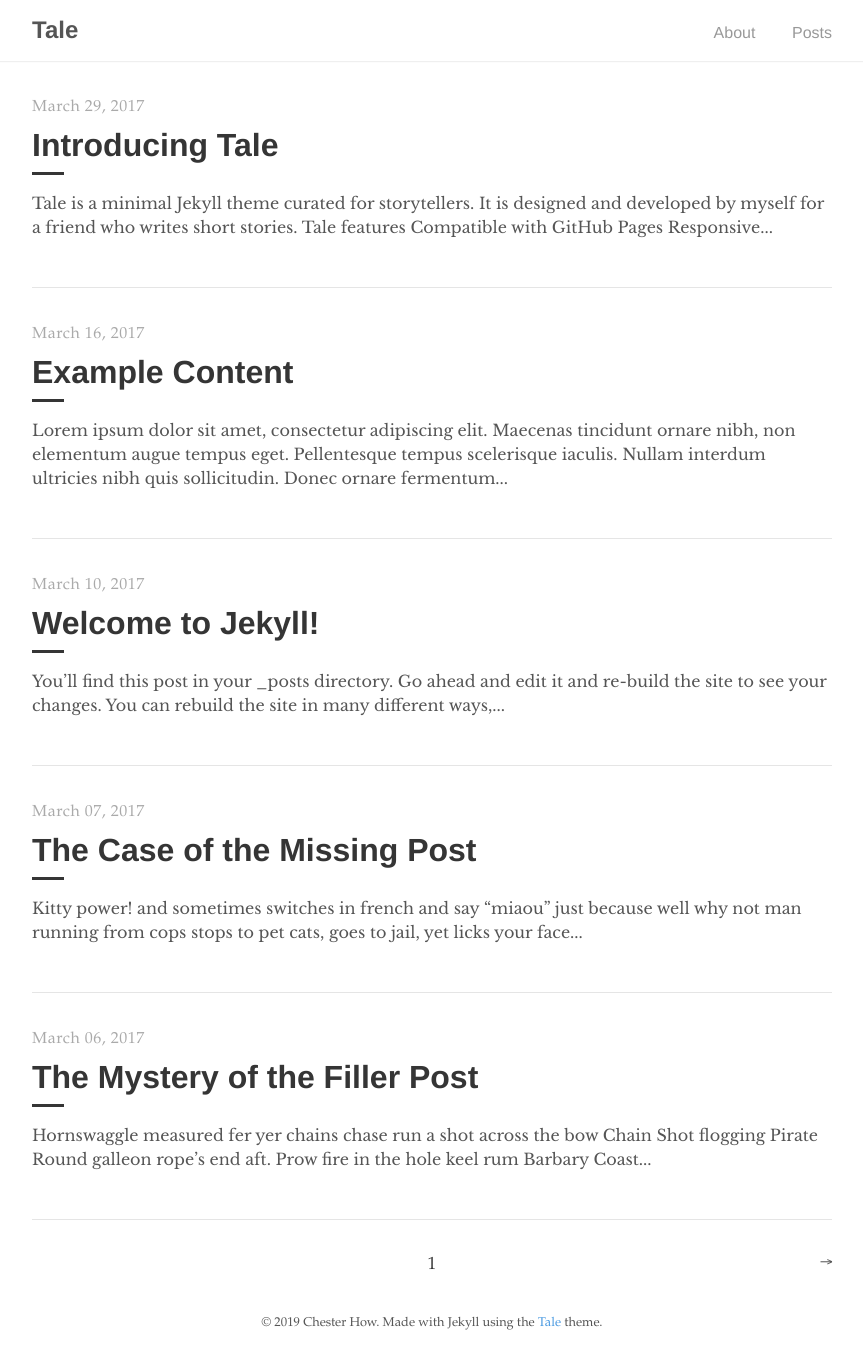
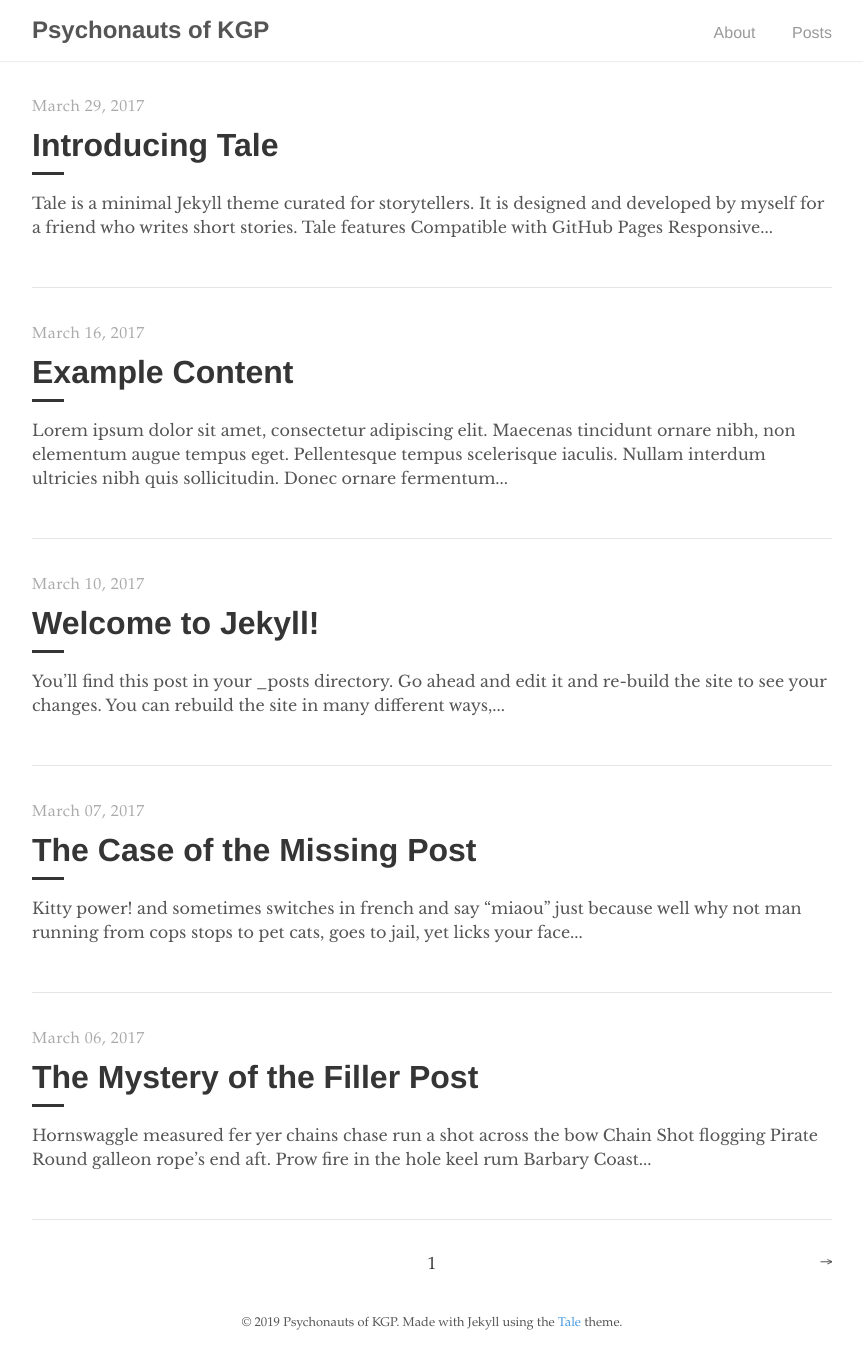
Before and after one commit to psychonautsofkgp/psychonautsofkgp.github.io, a Jekyll site: the page built from index.html, in a window 1280 px wide. Shown: the whole page, without its empty margins (208-1071 px from the left). Built offline with Jekyll 4.4.1, drawn with Linux system fonts in a browser that asks for light colours; the list of posts is cut into pages by our own code.

Commit message:
config: change basic configs
Also add google analytics for tracking.

Signed-off-by: Psychonauts of KGP <psychonautsofkgp@gmail.com>

```diff
--- a/_config.yml
+++ b/_config.yml
@@ -1,17 +1,17 @@
 # Site settings
-title:          Tale
+title:          "Psychonauts of KGP"
 description:    "Minimal Jekyll theme for storytellers"
-baseurl:        "/tale"
-url:            "https://chesterhow.github.io"
+baseurl:        ""
+url:            ""
 
 # Google Analytics
-google_analytics: UA—XXXXXXXX-X
+google_analytics: UA-146650501-1
 
 # Author
 author:
-  name:         Chester How
-  url:          https://chester.how
-  email:        chesterhow@gmail.com
+  name:         "Psychonauts of KGP"
+  url:          "https://psychonautsofkgp.github.io"
+  email:        psychonautsofkgp@gmail.com
 
 # Build settings
 markdown:       kramdown
@@ -35,4 +35,4 @@ permalink:      /:year-:month-:day/:title
 paginate:       5
 
 # Excludes
-exclude: [ Gemfile, Gemfile.lock, tale.gemspec ]
+exclude: [ Gemfile, Gemfile.lock, tale.gemspec, CODE_OF_CONDUCT.md, README.md ]
```
Also changed, not shown: Gemfile.lock (added), 1 other file.
